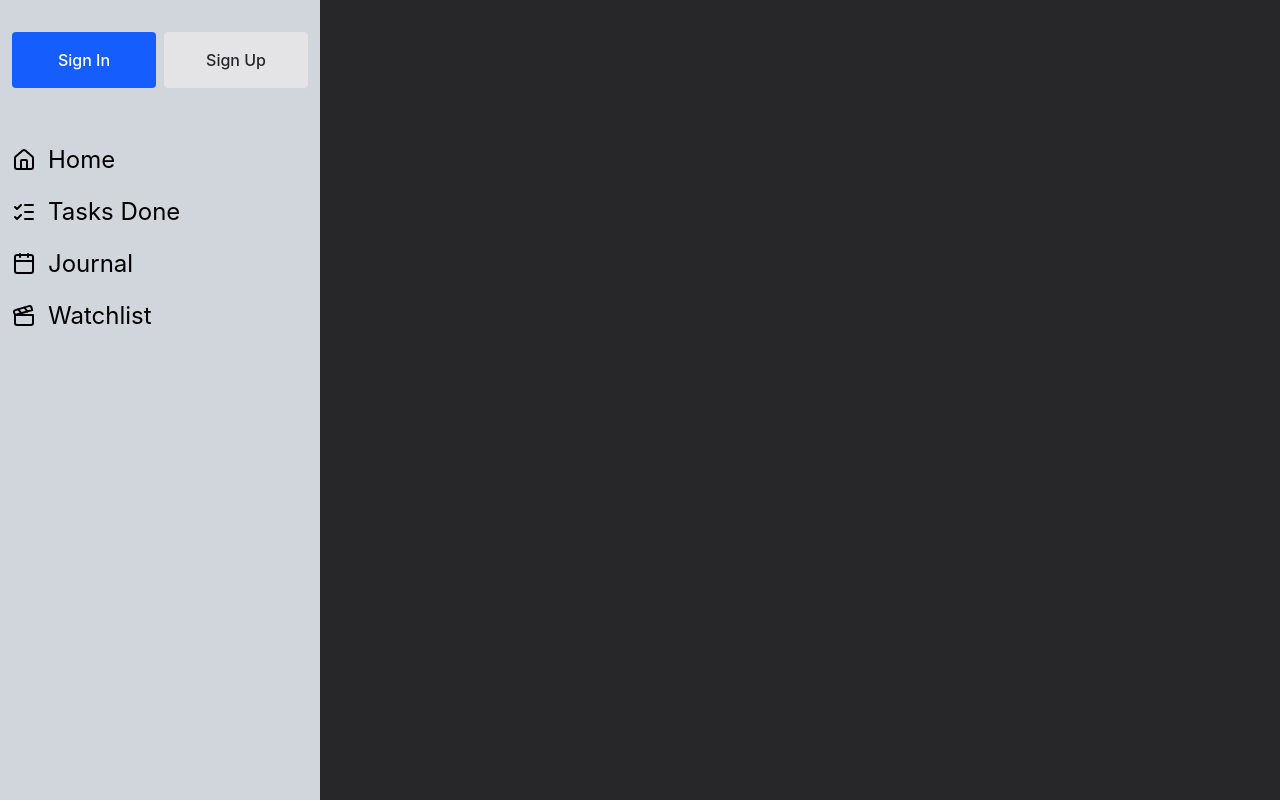
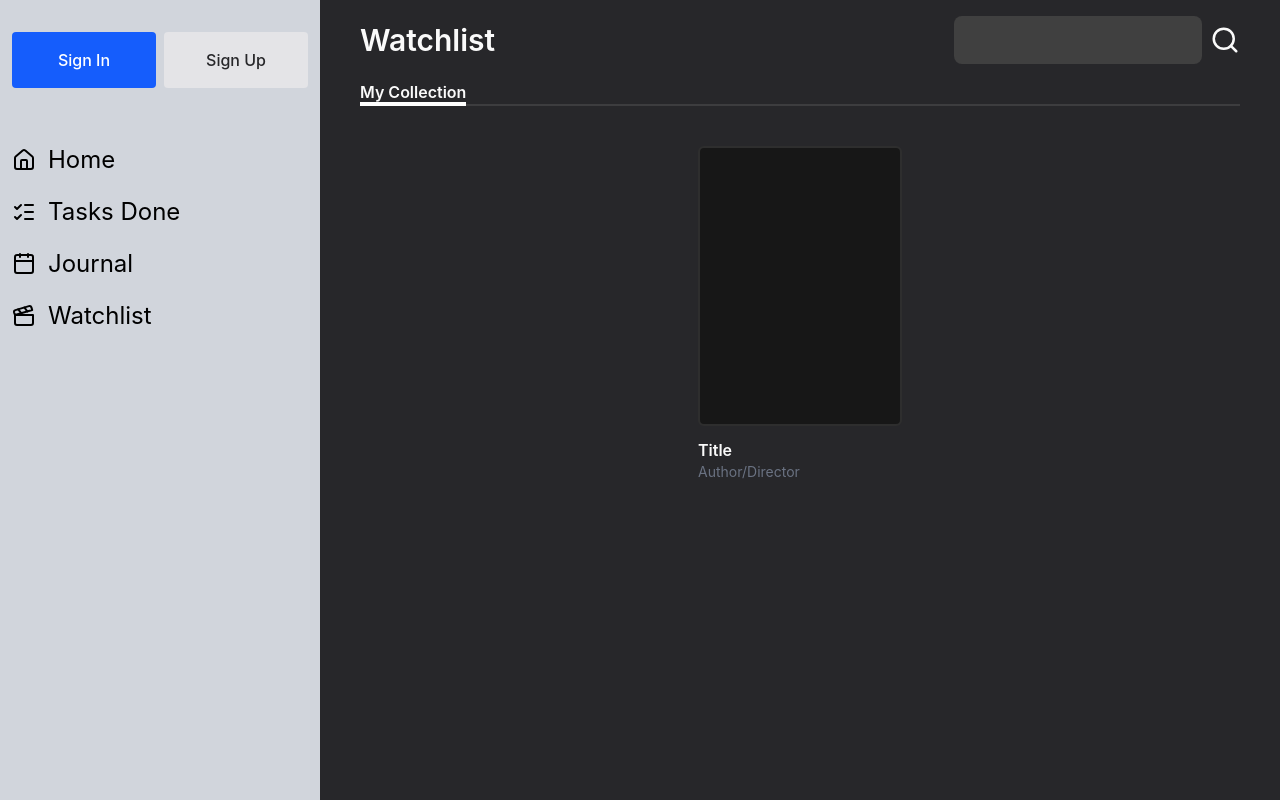
Before and after one commit to BrackListed/Fullstack-To-Do-List, a React (Vite) app in the folder frontend/: page /Watchlist in a window 1280 px wide. Built offline with nearby package versions, Linux system fonts and the light colour scheme; no server answers.

Commit message:
Watchlist header and placeholder values

```diff
--- a/frontend/src/pages/Watchlist.tsx
+++ b/frontend/src/pages/Watchlist.tsx
@@ -1,3 +1,4 @@
+import { Search } from "lucide-react"
 import { Left } from "../Components/Left"
 
 interface WatchlistProps{
@@ -12,7 +13,26 @@ export function Watchlist({setToggleSignIn, setToggleSignUp}: WatchlistProps){
             setToggleSignIn = {setToggleSignIn}
             setToggleSignUp = {setToggleSignUp}
             ></Left>
-            <div className="flex-1 flex"></div>
+            <div className="flex-1 flex flex-col text-zinc-50 px-10">
+                <div className="w-full h-1/12 flex justify-between py-10 items-center">
+                    <h1 className="text-3xl font-semibold">Watchlist</h1>
+                    <div className="flex w-full justify-end gap-2 items-center">
+                        <input className="bg-neutral-700 outline-none focus-visible:ring-2 focus-visible:ring-violet-500 p-3 rounded-lg w-4/12 h-fit"></input>
+                        <Search width={30} height={30}/>
+                    </div>
+                </div>
+                <div>
+                    <span className="font-semibold border-b-4 border-white w-fit">My Collection</span>
+                    <div className="border-b-2 border-white/10"></div>
+                </div>
+                <div className="mt-10 flex w-12/12 gap-5 flex-wrap justify-center">
+                    <div className="flex flex-col">
+                        <div className="w-51 h-70 border-white/10 border-2 bg-neutral-900 rounded-md"></div>
+                        <span className="font-semibold mt-3">Title</span>
+                        <span className="text-sm text-gray-500">Author/Director</span>
+                    </div>
+                </div>
+            </div>
         </div>
     )
 }
```
